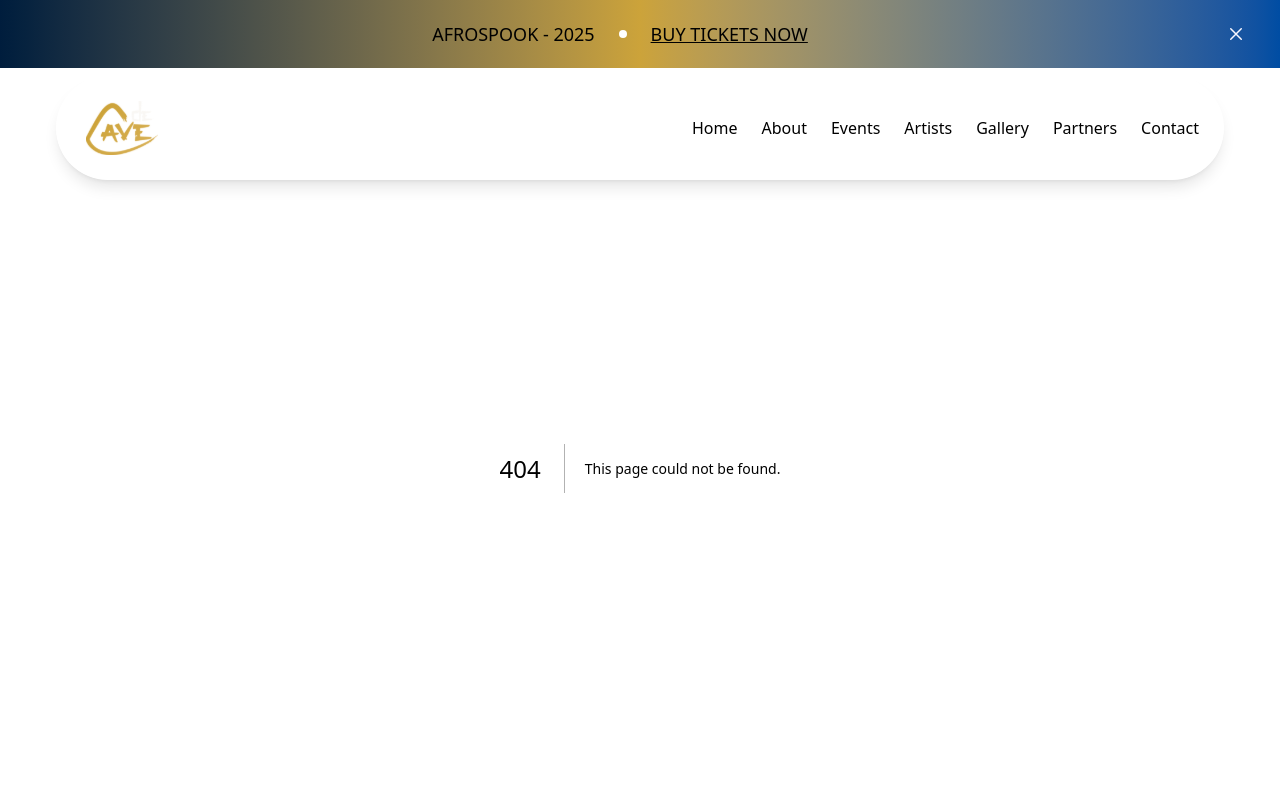
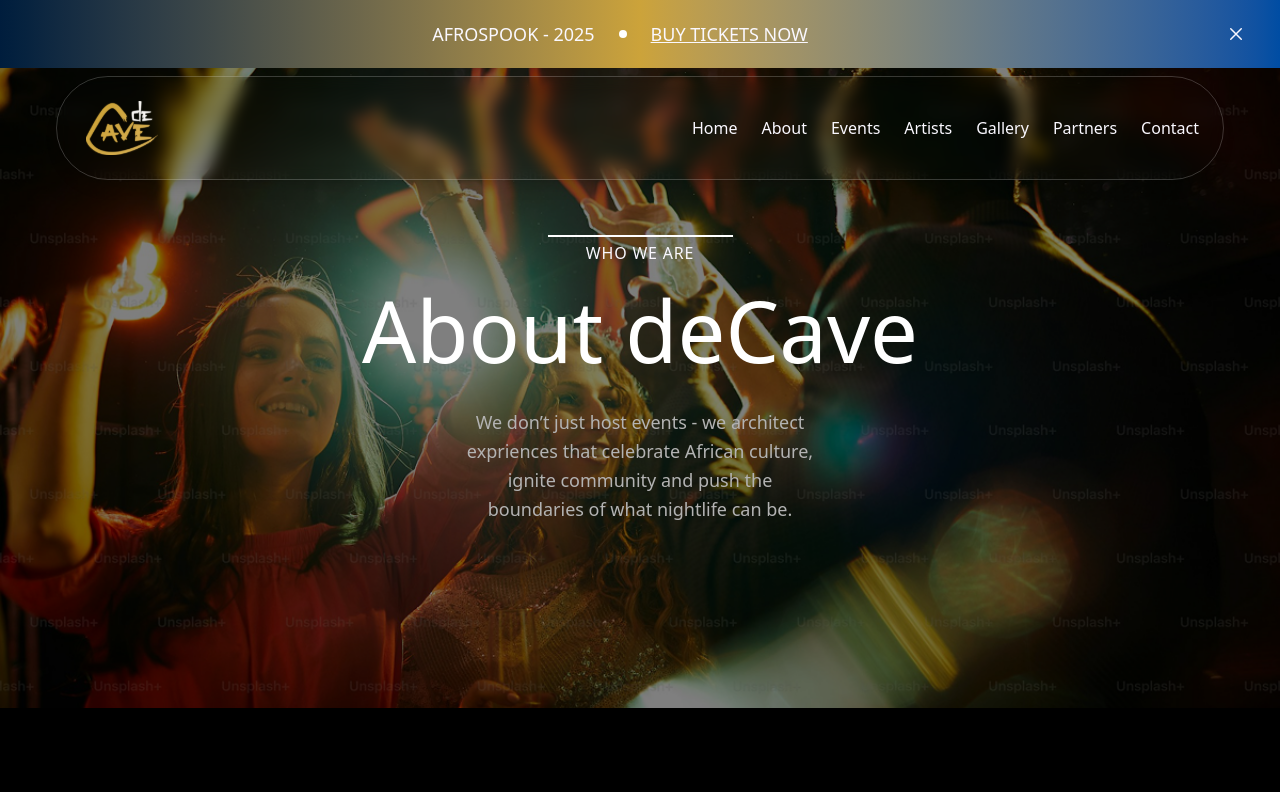
Before and after one commit to novtryx/decave, a Next.js app: page /about in a window 1280 px wide. Before the commit this address had no page. Shown: the top 792 px of the page. Built offline with nearby package versions, Linux system fonts and the light colour scheme.

Commit message:
working on the about page and fixed resuability issue on the event page

```diff
--- /dev/null
+++ b/app/about/page.tsx
@@ -0,0 +1,16 @@
+import HeaderSection from '@/components/events/sections/HeaderSection'
+import React from 'react'
+
+const page = () => {
+  return (
+    <div>
+        <HeaderSection
+            title="About deCave"
+            description="We don’t just host events - we architect expriences that celebrate African culture, ignite community and push the boundaries of what nightlife can be."
+            label="WHO WE ARE"
+        />
+    </div>
+  )
+}
+
+export default page
--- a/app/events/page.tsx
+++ b/app/events/page.tsx
@@ -4,7 +4,11 @@
 export default function Events() {
     return (
         <div>
-            <HeaderSection />
+            <HeaderSection
+                title="Events"
+                description="Discover immersive experiences hosted by deCave. Culture, music, and community - all in one place"
+                label="WHAT WE HAVE FOR YOU"
+            />
             <MainSection />
         </div>
     )
--- /dev/null
+++ b/app/not-found.tsx
@@ -0,0 +1,176 @@
+'use client'
+import React from 'react'
+import Link from 'next/link'
+import { motion } from 'framer-motion'
+import Button from '@/components/layout/Button'
+import { IoMusicalNotesSharp } from 'react-icons/io5'
+import { FiHome, FiCalendar } from 'react-icons/fi'
+import { HiOutlineArrowLeft } from 'react-icons/hi'
+
+const NotFound = () => {
+  return (
+    <div className='relative min-h-screen w-full bg-[#0A0A0A] flex items-center justify-center overflow-hidden py-30 lg:py-45 px-4 sm:px-6 lg:px-8'>
+      {/* Animated background gradient */}
+      <div className='absolute inset-0 bg-gradient-to-br from-[#001D3D] via-[#0A0A0A] to-[#56410C] opacity-50'></div>
+
+      {/* Animated circles */}
+      <motion.div
+        className='absolute top-20 left-10 w-32 h-32 sm:w-48 sm:h-48 lg:w-64 lg:h-64 rounded-full bg-[#CCA33A]/10 blur-3xl'
+        animate={{
+          scale: [1, 1.2, 1],
+          opacity: [0.3, 0.5, 0.3],
+        }}
+        transition={{
+          duration: 4,
+          repeat: Infinity,
+          ease: "easeInOut"
+        }}
+      />
+      <motion.div
+        className='absolute bottom-20 right-10 w-40 h-40 sm:w-56 sm:h-56 lg:w-72 lg:h-72 rounded-full bg-[#0854A7]/10 blur-3xl'
+        animate={{
+          scale: [1.2, 1, 1.2],
+          opacity: [0.5, 0.3, 0.5],
+        }}
+        transition={{
+          duration: 4,
+          repeat: Infinity,
+          ease: "easeInOut"
+        }}
+      />
+
+      {/* Main content */}
+      <div className='relative z-10 flex flex-col items-center text-center max-w-4xl mx-auto'>
+        {/* 404 Number with glass morphism */}
+        <motion.div
+          initial={{ opacity: 0, y: -50 }}
+          animate={{ opacity: 1, y: 0 }}
+          transition={{ duration: 0.6 }}
+          className='relative mb-6 sm:mb-8 lg:mb-10'
+        >
+          <div className='relative backdrop-blur-sm bg-white/5 border border-white/10 rounded-3xl p-6 sm:p-8 lg:p-10 shadow-2xl'>
+            <h1 className='text-8xl sm:text-9xl md:text-[180px] lg:text-[220px] font-extrabold text-transparent bg-gradient-to-r from-[#CCA33A] via-[#EEF6FF] to-[#0854A7] bg-clip-text leading-none drop-shadow-[0_0_30px_rgba(204,163,58,0.3)]'>
+              404
+            </h1>
+          </div>
+
+          {/* Floating musical note icon */}
+          <motion.div
+            className='absolute -top-4 -right-4 sm:-top-6 sm:-right-6 bg-gradient-to-br from-[#7B3FE4] to-[#AD46FF] p-3 sm:p-4 rounded-full shadow-lg'
+            animate={{
+              y: [0, -10, 0],
+              rotate: [0, 5, -5, 0]
+            }}
+            transition={{
+              duration: 3,
+              repeat: Infinity,
+              ease: "easeInOut"
+            }}
+          >
+            <IoMusicalNotesSharp size={24} className='sm:w-7 sm:h-7 lg:w-8 lg:h-8' color='#FAF8FF' />
+          </motion.div>
+        </motion.div>
+
+        {/* Title */}
+        <motion.div
+          initial={{ opacity: 0, y: 20 }}
+          animate={{ opacity: 1, y: 0 }}
+          transition={{ duration: 0.6, delay: 0.2 }}
+          className='mb-4 sm:mb-6'
+        >
+          <h2 className='text-3xl sm:text-4xl md:text-5xl lg:text-6xl font-bold text-[#F9F7F4] mb-3 sm:mb-4'>
+            Lost in the <span className='italic text-[#CCA33A]'>Rhythm?</span>
+          </h2>
+        </motion.div>
+
+        {/* Description */}
+        <motion.div
+          initial={{ opacity: 0, y: 20 }}
+          animate={{ opacity: 1, y: 0 }}
+          transition={{ duration: 0.6, delay: 0.3 }}
+          className='mb-8 sm:mb-10 lg:mb-12 px-4'
+        >
+          <p className='text-base sm:text-lg md:text-xl text-[#B3B3B3] max-w-2xl leading-relaxed'>
+            Looks like this page went off-beat. The event you're looking for doesn't exist,
+            or the rhythm changed. Let's get you back to the main stage.
+          </p>
+        </motion.div>
+
+        {/* Buttons */}
+        <motion.div
+          initial={{ opacity: 0, y: 20 }}
+          animate={{ opacity: 1, y: 0 }}
+          transition={{ duration: 0.6, delay: 0.4 }}
+          className='flex flex-col sm:flex-row items-center gap-4 sm:gap-6 w-full sm:w-auto'
+        >
+          <Link href='/' className='w-full sm:w-auto'>
+            <Button
+              variant='primary'
+              icon='arrow'
+              iconPosition='right'
+              className='w-full sm:w-auto group'
+            >
+              <span className='flex items-center gap-2'>
+                <FiHome className='w-5 h-5' />
+                Back to Home
+              </span>
+            </Button>
+          </Link>
+
+          <Link href='/events' className='w-full sm:w-auto'>
+            <Button
+              variant='outline'
+              className='w-full sm:w-auto group'
+            >
+              <span className='flex items-center gap-2'>
+                <FiCalendar className='w-5 h-5' />
+                View Events
+              </span>
+            </Button>
+          </Link>
+        </motion.div>
+
+        {/* Helpful links */}
+        <motion.div
+          initial={{ opacity: 0 }}
+          animate={{ opacity: 1 }}
+          transition={{ duration: 0.6, delay: 0.6 }}
+          className='mt-12 sm:mt-16 lg:mt-20'
+        >
+          <p className='text-sm sm:text-base text-[#6F6F6F] mb-4'>Or explore these sections:</p>
+          <div className='flex flex-wrap items-center justify-center gap-3 sm:gap-4 md:gap-6'>
+            <Link
+              href='/about'
+              className='text-sm sm:text-base text-[#EEF6FF] hover:text-[#CCA33A] transition-colors duration-300 flex items-center gap-2'
+            >
+              About Us
+            </Link>
+            <span className='text-[#2A2A2A]'>•</span>
+            <Link
+              href='/artists'
+              className='text-sm sm:text-base text-[#EEF6FF] hover:text-[#CCA33A] transition-colors duration-300 flex items-center gap-2'
+            >
+              Artists
+            </Link>
+            <span className='text-[#2A2A2A]'>•</span>
+            <Link
+              href='/gallery'
+              className='text-sm sm:text-base text-[#EEF6FF] hover:text-[#CCA33A] transition-colors duration-300 flex items-center gap-2'
+            >
+              Gallery
+            </Link>
+            <span className='text-[#2A2A2A]'>•</span>
+            <Link
+              href='/contact'
+              className='text-sm sm:text-base text-[#EEF6FF] hover:text-[#CCA33A] transition-colors duration-300 flex items-center gap-2'
+            >
+              Contact
+            </Link>
+          </div>
+        </motion.div>
+      </div>
+    </div>
+  )
+}
+
+export default NotFound
--- a/components/events/sections/HeaderSection.tsx
+++ b/components/events/sections/HeaderSection.tsx
@@ -1,48 +1,102 @@
-// import Image from "next/image";
+import Image from "next/image";
+import { ReactNode } from "react";
 
+interface HeaderSectionProps {
+  backgroundImage?: string;
 
-// export default function HeaderSection() {
-//     return (
-//         <div>
-//             <Image
-//                 src="/events/hero-img.png"
-//                 width={400}
-//                 height={400}
-//                 alt="hero image"
-//             />
-//             <h2>Hi</h2>
-//         </div>
-//     )
-// }
+  // Text content (required)
+  title: string;
 
+  // Optional props
+  label?: string;
+  description?: string;
 
-import Image from "next/image";
+  // Styling options
+  overlay?: string; // e.g., 'bg-black/50', 'bg-gradient-to-b from-black/60 to-black/30'
+  height?: string; // e.g., 'h-[70vh]', 'h-96', 'h-screen'
+  showTopLine?: boolean;
 
-export default function HeaderSection() {
+  // Text alignment
+  align?: 'left' | 'center' | 'right';
+
+  // Custom classes
+  containerClassName?: string;
+  titleClassName?: string;
+  labelClassName?: string;
+  descriptionClassName?: string;
+
+  // Children (appears after description)
+  children?: ReactNode;
+}
+
+export default function HeaderSection({
+  backgroundImage="/hero-bg.png",
+  title,
+  label,
+  description,
+  overlay = 'bg-black/50',
+  height = 'lg:h-[80vh] h-[70vh]',
+  showTopLine = true,
+  align = 'center',
+  containerClassName = '',
+  titleClassName = '',
+  labelClassName = '',
+  descriptionClassName = '',
+  children
+}: HeaderSectionProps) {
+
+  const alignmentClasses = {
+    left: 'items-start text-left',
+    center: 'items-center text-center',
+    right: 'items-end text-right'
+  };
+
   return (
-    <section className="relative w-full h-[70vh]">
+    <section className={`relative w-full ${height} ${containerClassName}`}>
       {/* Background Image */}
       <Image
-        src="/events/hero-img.png"
-        alt="hero image"
+        src={backgroundImage}
+        alt={title}
         fill
         priority
         className="object-cover"
       />
 
-      {/* Dark overlay */}
-      <div className="absolute inset-0 bg-black/50" />
+      {/* Overlay */}
+      <div className={`absolute inset-0 ${overlay}`} />
 
-      {/* Centered text */}
-      <div className="absolute inset-0 flex flex-col items-center justify-center pt-10">
-        <div className="bg-white h-0.5 w-46.25"></div>
-        <h5>WHAT WE HAVE FOR YOU</h5>
-        <h2 className="text-white text-[50px] xl:text-[85px] font-medium">
-          Events
+      {/* Content */}
+      <div className={`absolute inset-0 flex flex-col ${alignmentClasses[align]} justify-center px-4 sm:px-6 lg:px-8 py-8 sm:py-12 lg:py-16`}>
+        {/* Top line */}
+        {showTopLine && (
+          <div className="bg-white h-0.5 w-32 sm:w-40 md:w-46.25 mb-1 sm:mb-1 mt-4" />
+        )}
+
+        {/* Label */}
+        {label && (
+          <h5 className={`text-xs sm:text-sm md:text-base  tracking-wider mb-2 sm:mb-3 ${labelClassName}`}>
+            {label}
+          </h5>
+        )}
+
+        {/* Title */}
+        <h2 className={`text-white text-4xl sm:text-5xl md:text-6xl lg:text-7xl xl:text-[85px] font-medium leading-tight mb-4 sm:mb-6 ${titleClassName}`}>
+          {title}
         </h2>
-        <p className="w-[75%] lg:w-[25%] text-md  text-center">
-            Discover immersive experiences hosted by deCave. Culture, music and community - all in one place
-        </p>
+
+        {/* Description */}
+        {description && (
+          <p className={`w-full sm:w-[85%] md:w-[60%] lg:w-[40%] xl:w-[30%] text-sm sm:text-base md:text-lg text-[#B3B3B3] leading-relaxed mb-6 sm:mb-8 ${descriptionClassName}`}>
+            {description}
+          </p>
+        )}
+
+        {/* Children */}
+        {children && (
+          <div className="mt-4 sm:mt-6 w-full max-w-4xl">
+            {children}
+          </div>
+        )}
       </div>
     </section>
   );
```
